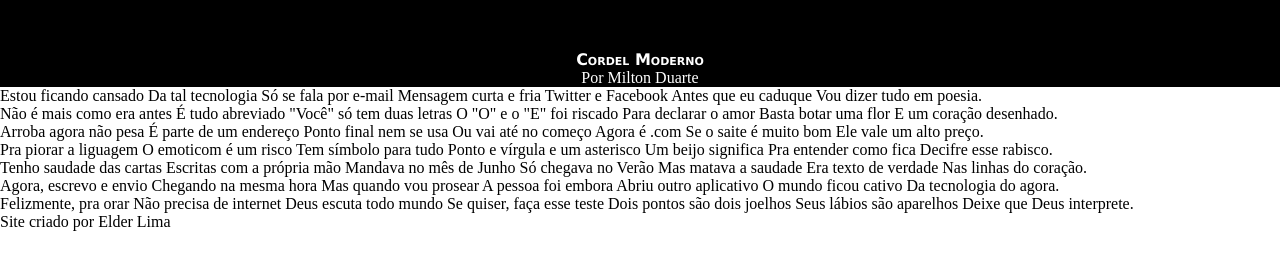
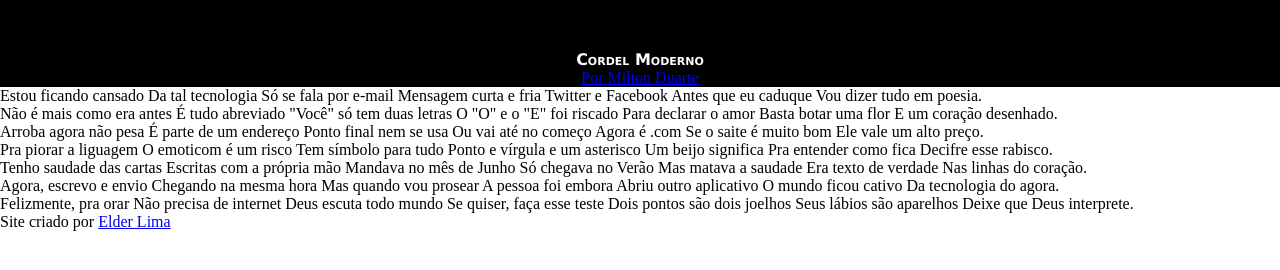
Before and after one commit to elderls/Html-Css, a plain HTML site: page projeto-cordel/index.html in a window 1280 px wide. Drawn offline with Linux system fonts and the light colour scheme.

Commit message:
update 1

```diff
--- a/projeto-cordel/index.html
+++ b/projeto-cordel/index.html
@@ -47,7 +47,7 @@
 <body>
     <header id="cabecalho">
         <h1> Cordel Moderno </h1>
-        <p>Por Milton Duarte</p>
+        <p><a href="https://www.recantodasletras.com.br/poesias/3186743]" target="_blank">Por Milton Duarte</a></p>
     </header>
     <div>
         <p>Estou ficando cansado Da tal tecnologia Só se fala por e-mail Mensagem curta e fria Twitter e Facebook Antes que eu caduque Vou dizer tudo em poesia.</p>
@@ -114,7 +114,7 @@
         </p>
     </div>
     <footer>
-        <p>Site criado por Elder Lima </p>
+        <p>Site criado por <a href="https://github.com/elderls" target="_blank">Elder Lima</a> </p>
     </footer>
 </body>
 </html>
```
